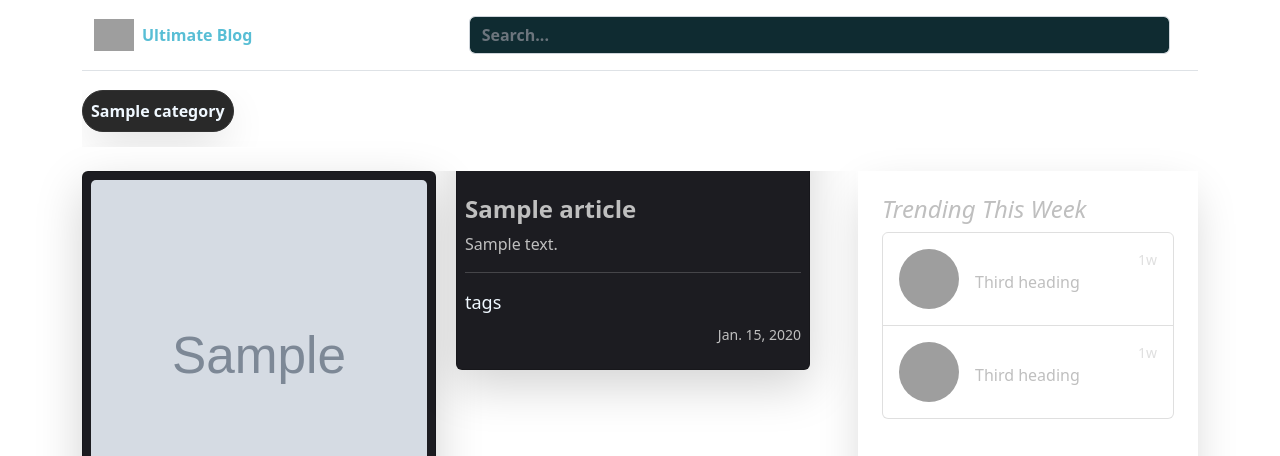
After one commit to djv-mo/The-Ultimate-Blog, a Django app: a page that uses the_ultimate_blog/templates/base.html in a window 1280 px wide. The commit adds this page. Shown: the top 456 px of the page. Run offline with Django 4.2, Linux system fonts and the light colour scheme; tables that the repository leaves empty hold one stand-in row (values such as "Sample post"); grey boxes marked "Sample" are stand-in pictures; parts of the project's set-up code (start-up, migrations or seed data) failed here and were passed over; grey boxes are pictures that could not be loaded.

Commit message:
adding category urls and view

```diff
--- a/the_ultimate_blog/blog/models.py
+++ b/the_ultimate_blog/blog/models.py
@@ -2,6 +2,13 @@ from django.db import models
 from autoslug import AutoSlugField
 from model_utils.models import TimeStampedModel
 from django.urls import reverse
+
+
+class PublishedManager(models.Manager):
+    def get_queryset(self):
+        return super(PublishedManager,
+                     self).get_queryset()\
+            .filter(published=True)
 
 
 class Category(models.Model):
@@ -12,6 +19,10 @@ class Category(models.Model):
     def __str__(self) -> str:
         return self.name
 
+    def get_absolute_url(self):
+        return reverse('blog_url:category',
+                       args=[self.slug])
+
 
 class Article(TimeStampedModel):
     title = models.CharField("Article title", max_length=255)
@@ -21,6 +32,8 @@ class Article(TimeStampedModel):
     image = models.ImageField(upload_to='static/images')
     published = models.BooleanField('Published', default=True)
     category = models.ForeignKey(Category, on_delete=models.PROTECT)
+    objects = models.Manager()  # The default manager.
+    publish = PublishedManager()  # Our custom manager
 
     def __str__(self) -> str:
         return self.title
--- a/the_ultimate_blog/blog/urls.py
+++ b/the_ultimate_blog/blog/urls.py
@@ -4,6 +4,7 @@ from . import views
 app_name = 'blog_url'
 urlpatterns = [
     path('', views.index, name='home'),
-    path('article/<slug:slug>', views.article_detail, name='article_detail'),
+    path('article/<slug:slug>/', views.article_detail, name='article_detail'),
+    path('category/<slug:slug>/', views.category, name='category'),
 
 ]
--- a/the_ultimate_blog/blog/views.py
+++ b/the_ultimate_blog/blog/views.py
@@ -5,8 +5,8 @@ from django.core.paginator import Paginator, EmptyPage, PageNotAnInteger
 
 def index(request):
     categories = Category.objects.all()
-    articles = Article.objects.select_related('category').order_by('-id').filter(published=True)
-    paginator = Paginator(articles, 1)  # 3 posts in each page
+    articles = Article.publish.select_related('category').order_by('-id')
+    paginator = Paginator(articles, 10)  # 3 posts in each page
     page = request.GET.get('page')
     try:
         posts = paginator.page(page)
@@ -21,8 +21,27 @@ def index(request):
 
 
 def article_detail(request, slug):
+    categories = Category.objects.all()
     article = get_object_or_404(Article, slug=slug,
                                 published=True)
     return render(request,
                   'pages/detail.html',
-                  {'article': article})
+                  {'article': article, "categories": categories})
+
+
+def category(request, slug):
+    categories = Category.objects.all()
+    articles = Article.publish.filter(category__slug=slug)
+    paginator = Paginator(articles, 10)  # 3 posts in each page
+    page = request.GET.get('page')
+    try:
+        posts = paginator.page(page)
+    except PageNotAnInteger:
+        # If page is not an integer deliver the first page
+        posts = paginator.page(1)
+    except EmptyPage:
+        # If page is out of range deliver last page of results
+        posts = paginator.page(paginator.num_pages)
+    return render(request,
+                  'pages/category.html',
+                  {'articles': posts, "categories": categories, 'page': page})
--- a/the_ultimate_blog/static/css/project.css
+++ b/the_ultimate_blog/static/css/project.css
@@ -1,6 +1,7 @@
 
 body{
-  background-color: #1c1c21;
+  /* background-color: #1c1c21; */
+  background-color: #fff;
 }
 .bd-placeholder-img {
   font-size: 1.125rem;
@@ -157,3 +158,6 @@ a{
 margin-top: 32px;
 margin-left: 1rem;
 }
+.card-img{
+  height: 350px;
+}
--- a/the_ultimate_blog/templates/base.html
+++ b/the_ultimate_blog/templates/base.html
@@ -68,15 +68,16 @@
           </div>
         </div>
       </header>
-      {%block nav%}
+
       <div class="nav-scroller py-1 mb-4">
         <nav class="nav d-flex justify-content-between">
           {%for category in categories%}
-          <a class="category p-2" href="#">{{category.name}}</a>
+          <a class="category p-2" href="{{category.get_absolute_url}}"
+            >{{category.name}}</a
+          >
           {%endfor%}
         </nav>
       </div>
-      {%endblock%}
     </div>
 
     <main class="container">
@@ -105,7 +106,10 @@
                     <!-- Card overlay bottom -->
                     <div class="w-100 mt-auto">
                       <!-- Card category -->
-                      <a href="#" class="badge text-bg-success mb-2">
+                      <a
+                        href="{% url 'blog_url:category' article.category.slug%}"
+                        class="badge text-bg-success mb-2"
+                      >
                         {{article.category}}</a
                       >
                     </div>
@@ -123,7 +127,7 @@
                     >
                   </h4>
                   <p class="card-text">
-                    {{article.description|truncatechars:150}}
+                    {{article.description|truncatechars:100}}
                   </p>
                   <!-- Card info -->
                   <hr />
@@ -138,10 +142,10 @@
               {%endfor%}
             </div>
           </div>
+          {% include "pagination.html" with page=articles %}
           <!---->
-          {% include "pagination.html" with page=articles %} {%endblock%}
+          {%endblock%}
         </div>
-        {%block side%}
         <div class="col-md-4">
           <div class="position-sticky" style="top: 2rem">
             <div class="p-4 mb-3 rounded">
@@ -213,7 +217,6 @@
             </div>
           </div>
         </div>
-        {%endblock%}
       </div>
     </main>
     <footer
--- /dev/null
+++ b/the_ultimate_blog/templates/pages/category.html
@@ -0,0 +1,49 @@
+{% extends "base.html" %} {%block content%}
+<div class="col-sm-12">
+  <div class="card-columns">
+    {%for article in articles%}
+
+    <div class="card shadow-lg p-2 mb-5 rounded">
+      <!-- Card img -->
+      <div class="position-relative">
+        <img class="card-img" src="{{article.image.url}}" alt="Card image" />
+        <div class="card-img-overlay d-flex align-items-start flex-column p-3">
+          <!-- Card overlay bottom -->
+          <div class="w-100 mt-auto">
+            <!-- Card category -->
+            <a
+              href="{% url 'blog_url:category' article.category.slug%}"
+              class="badge text-bg-success mb-2"
+            >
+              {{article.category}}</a
+            >
+          </div>
+        </div>
+      </div>
+
+      <div class="card-body px-0 pt-3">
+        <!-- Sponsored Post -->
+
+        <h4 class="card-title mt-2">
+          <a
+            href="{{article.get_absolute_url}}"
+            class="btn-link text-reset fw-bold"
+            >{{article.title}}</a
+          >
+        </h4>
+        <p class="card-text">{{article.description|truncatechars:150}}</p>
+        <!-- Card info -->
+        <hr />
+        <div class="card-tag d-flex justify-content-start">
+          <a href="#">tags</a>
+        </div>
+        <div class="d-flex justify-content-end mt-2">
+          <small class="nav-item">{{article.created.date}}</small>
+        </div>
+      </div>
+    </div>
+
+    {%endfor%}
+  </div>
+</div>
+{% include "pagination.html" with page=articles %} {%endblock%}
```
